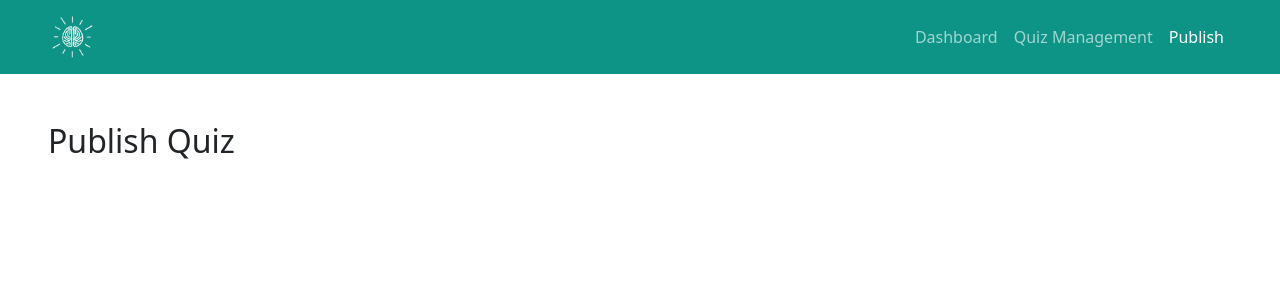
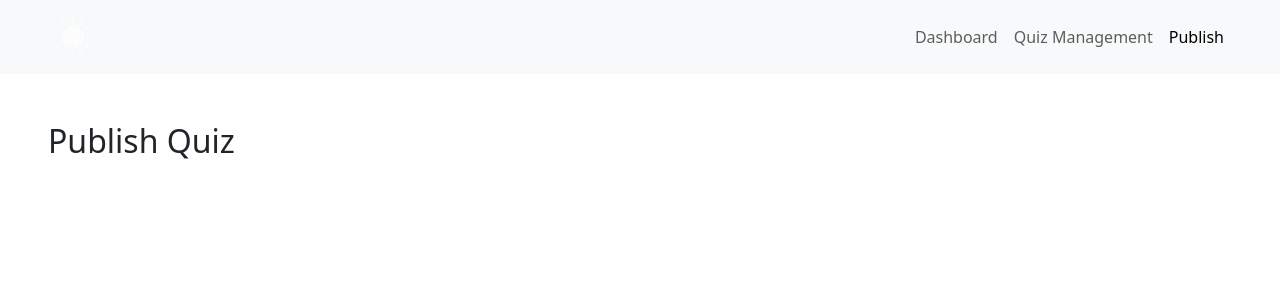
Before and after one commit to roja-cherry/innovator_quiz, a React (Vite) app: page /admin/publish in a window 1280 px wide. Shown: the top 300 px of the page. Built offline with nearby package versions, Linux system fonts and the light colour scheme.

Commit message:
theme restored to b&w

```diff
--- a/src/components/navbar/Navbar.jsx
+++ b/src/components/navbar/Navbar.jsx
@@ -21,7 +21,7 @@ const Navbar = () => {
   const [urls, setUrls] = useState(adminUrls);
 
   return (
-    <nav className="navbar bg-body-tertiary_ bg-primary navbar-expand-lg">
+    <nav className="navbar bg-body-tertiary bg-primary navbar-expand-lg">
       <div className="container-fluid px-5">
         <Link className="navbar-brand" href="#">
           <img src="/logo.png" alt="logo" className="logo" />
--- a/src/components/navbar/Navbar.scss
+++ b/src/components/navbar/Navbar.scss
@@ -1,6 +1,21 @@
 .navbar {
-    .logo {
-        width: 3rem;
-        filter: invert(200%) brightness(200%);
+  .logo {
+    width: 3rem;
+    filter: invert(200%) brightness(200%);
+  }
+
+  .nav-link {
+    color: #5d5d5d;
+    // color: #ffffff9d;
+
+    &:hover {
+    //   color: #fff;
     }
+
+    &.active {
+      color: #000 !important;
+    //   color: #fff !important;
+      font-weight: 500;
+    }
+  }
 }
--- a/src/index.scss
+++ b/src/index.scss
@@ -3,21 +3,6 @@
 .bg-primary,
 .btn-primary {
   color: #fff !important;
-}
-
-.nav-link {
-  color: #5d5d5d;
-  color: #ffffff9d;
-
-  &:hover {
-    color: #fff;
-  }
-
-  &.active {
-    color: #000 !important;
-    color: #fff !important;
-    font-weight: 500;
-  }
 }
 
 .form-label {
--- a/src/utilities.js
+++ b/src/utilities.js
@@ -27,7 +27,7 @@ export const getStatusClassName = (status) => {
   const statusClassName = {
     COMPLETED: "badge text-bg-success",
     PUBLISHED: "badge text-bg-warning",
-    CREATED: "badge bg-badge-blue",
+    CREATED: "badge bg-badge-blue text-bg-dark-",
   };
   return statusClassName[status];
 }
--- a/src/variables.scss
+++ b/src/variables.scss
@@ -1,4 +1,5 @@
 $primary: #0d9486;
+$primary: #000;
 
 
 
```
